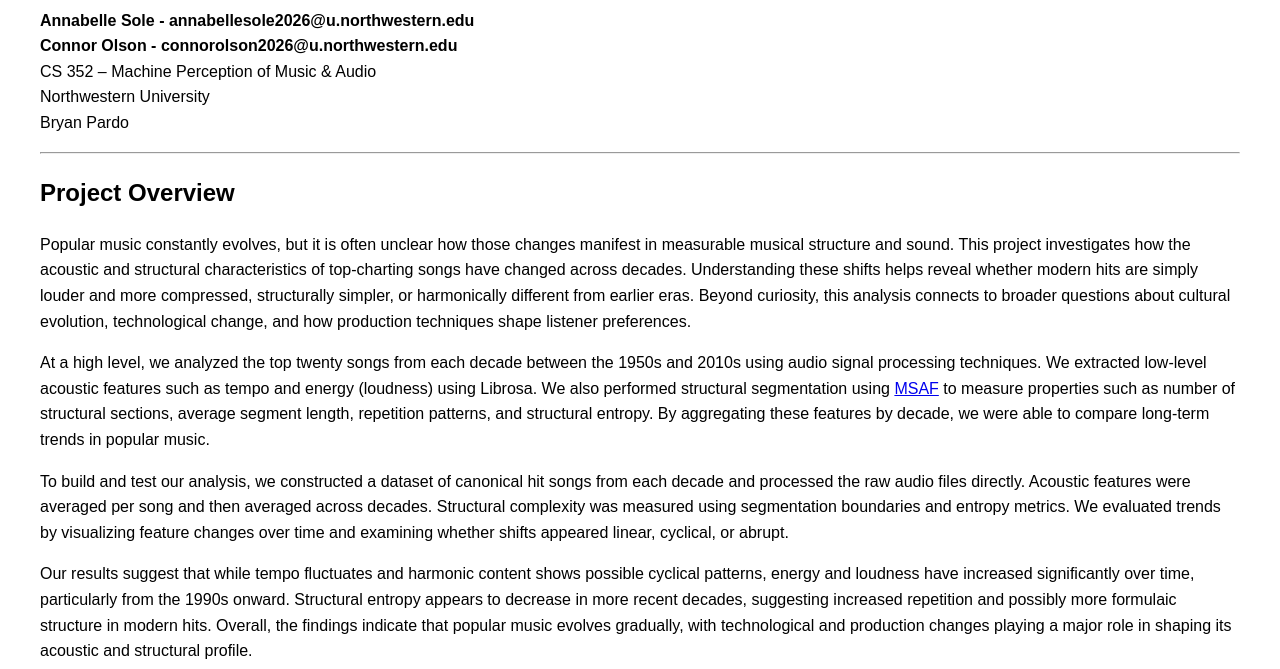
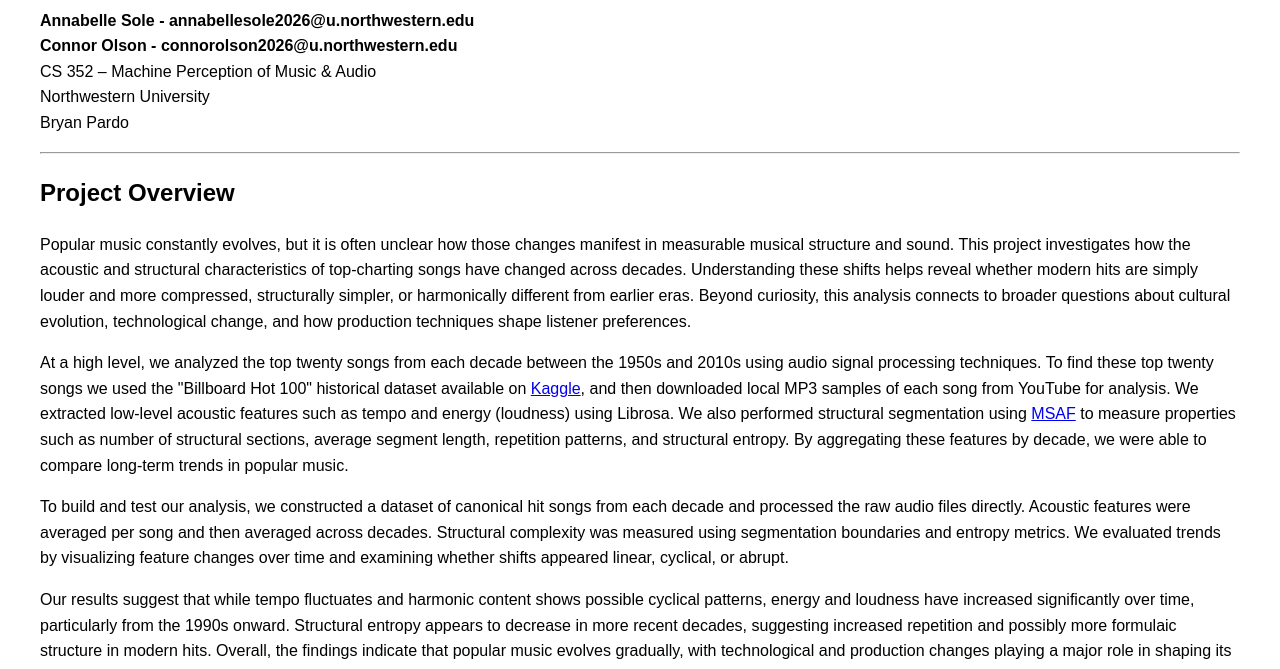
Before and after one commit to cbolson22/Top10SongSimilarity, a plain HTML site: page docs/index.html in a window 1280 px wide. Shown: the part 105-774 px from the top of the page. Drawn offline with Linux system fonts and the light colour scheme.

Commit message:
Add Kaggle Links

```diff
--- a/docs/index.html
+++ b/docs/index.html
@@ -37,6 +37,7 @@ and how production techniques shape listener preferences.
 
 <p>
 At a high level, we analyzed the top twenty songs from each decade between the 1950s and 2010s using audio signal processing techniques.
+To find these top twenty songs we used the "Billboard Hot 100" historical dataset available on <a href="https://www.kaggle.com/datasets/dhruvildave/billboard-the-hot-100-songs">Kaggle</a>, and then downloaded local MP3 samples of each song from YouTube for analysis.
 We extracted low-level acoustic features such as tempo and energy (loudness) using Librosa. We also performed structural segmentation using
 <a href="https://github.com/urinieto/msaf">MSAF</a> to measure properties such as number of structural sections, average segment length, repetition patterns, and structural entropy.
 By aggregating these features by decade, we were able to compare long-term trends in popular music.
```
Also changed, not shown: 1 other file.
